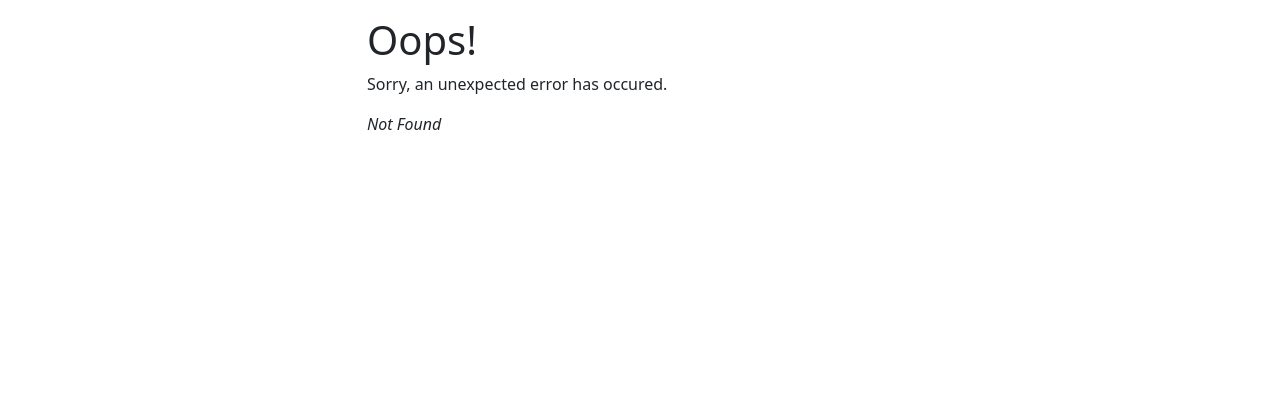
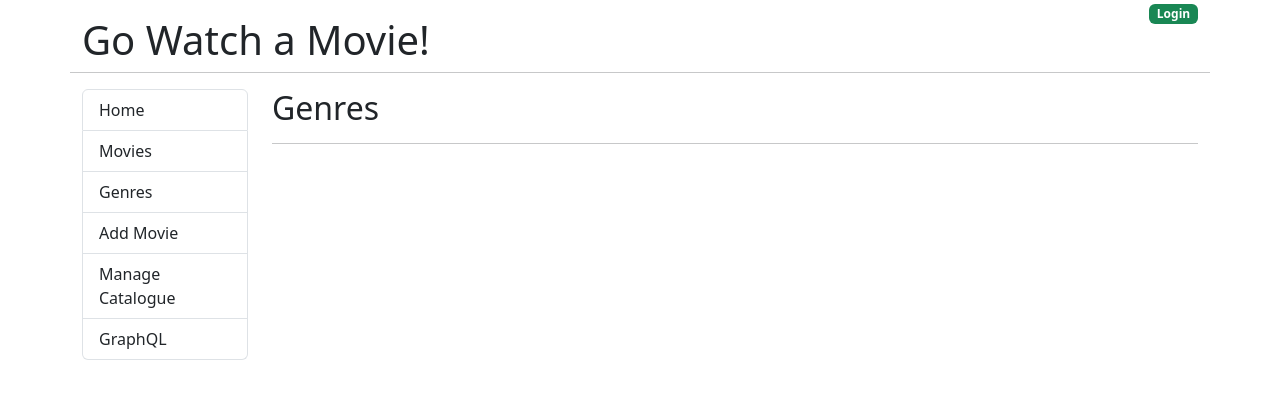
Before and after one commit to alfie1104/go-movies-front-end, a React (Create React App) app: page /genres in a window 1280 px wide. Before the commit this address had no page. Shown: the top 398 px of the page. Built offline with nearby package versions, Linux system fonts and the light colour scheme.

Commit message:
Create default components

```diff
--- a/src/App.js
+++ b/src/App.js
@@ -1,4 +1,4 @@
-import { Outlet } from "react-router-dom";
+import { Link, Outlet } from "react-router-dom";
 
 function App() {
   return (
@@ -8,9 +8,9 @@
           <h1 className="mt-3">Go Watch a Movie!</h1>
         </div>
         <div className="col text-end">
-          <a href="#!">
+          <Link to="login">
             <span className="badge bg-success">Login</span>
-          </a>
+          </Link>
         </div>
         <hr className="mb-3" />
       </div>
@@ -19,27 +19,39 @@
         <div className="col-md-2">
           <nav>
             <div className="list-group">
-              <a href="/" className="list-group-item list-group-item-action">
+              <Link to="/" className="list-group-item list-group-item-action">
                 Home
-              </a>
-              <a
-                href="/movies"
+              </Link>
+              <Link
+                to="/movies"
                 className="list-group-item list-group-item-action"
               >
                 Movies
-              </a>
-              <a href="#!" className="list-group-item list-group-item-action">
+              </Link>
+              <Link
+                to="/genres"
+                className="list-group-item list-group-item-action"
+              >
                 Genres
-              </a>
-              <a href="#!" className="list-group-item list-group-item-action">
+              </Link>
+              <Link
+                to="/admin/movie/0"
+                className="list-group-item list-group-item-action"
+              >
                 Add Movie
-              </a>
-              <a href="#!" className="list-group-item list-group-item-action">
+              </Link>
+              <Link
+                to="/manage-catalogue"
+                className="list-group-item list-group-item-action"
+              >
                 Manage Catalogue
-              </a>
-              <a href="#!" className="list-group-item list-group-item-action">
+              </Link>
+              <Link
+                to="/graphql"
+                className="list-group-item list-group-item-action"
+              >
                 GraphQL
-              </a>
+              </Link>
             </div>
           </nav>
         </div>
--- /dev/null
+++ b/src/components/EditMovie.js
@@ -0,0 +1,10 @@
+const EditMovie = () => {
+  return (
+    <div>
+      <h2>EditMovie</h2>
+      <hr />
+    </div>
+  );
+};
+
+export default EditMovie;
--- /dev/null
+++ b/src/components/Genres.js
@@ -0,0 +1,10 @@
+const Genres = () => {
+  return (
+    <div>
+      <h2>Genres</h2>
+      <hr />
+    </div>
+  );
+};
+
+export default Genres;
--- /dev/null
+++ b/src/components/GraphQL.js
@@ -0,0 +1,10 @@
+const GraphQL = () => {
+  return (
+    <div>
+      <h2>GraphQL</h2>
+      <hr />
+    </div>
+  );
+};
+
+export default GraphQL;
--- a/src/components/Home.js
+++ b/src/components/Home.js
@@ -1,3 +1,4 @@
+import { Link } from "react-router-dom";
 import Ticket from "./../images/movie_tickets.jpg";
 const Home = () => {
   return (
@@ -5,7 +6,9 @@
       <div className="text-center">
         <h2>Find a movie to watch tonight!</h2>
         <hr />
-        <img src={Ticket} alt="movie tickets"></img>
+        <Link to="/movies">
+          <img src={Ticket} alt="movie tickets"></img>
+        </Link>
       </div>
     </>
   );
--- /dev/null
+++ b/src/components/Login.js
@@ -0,0 +1,10 @@
+const Login = () => {
+  return (
+    <div>
+      <h2>Login</h2>
+      <hr />
+    </div>
+  );
+};
+
+export default Login;
--- /dev/null
+++ b/src/components/ManageCatalogue.js
@@ -0,0 +1,10 @@
+const ManageCatalogue = () => {
+  return (
+    <div>
+      <h2>ManageCatalogue</h2>
+      <hr />
+    </div>
+  );
+};
+
+export default ManageCatalogue;
--- a/src/components/Movies.js
+++ b/src/components/Movies.js
@@ -1,11 +1,9 @@
 const Movies = () => {
   return (
-    <>
-      <div className="text-center">
-        <h2>Movies</h2>
-        <hr />
-      </div>
-    </>
+    <div>
+      <h2>Movies</h2>
+      <hr />
+    </div>
   );
 };
 
```
Also changed, not shown: src/components/Movie.js (added, +10 -0 lines), src/index.js (+25 -0 lines).
